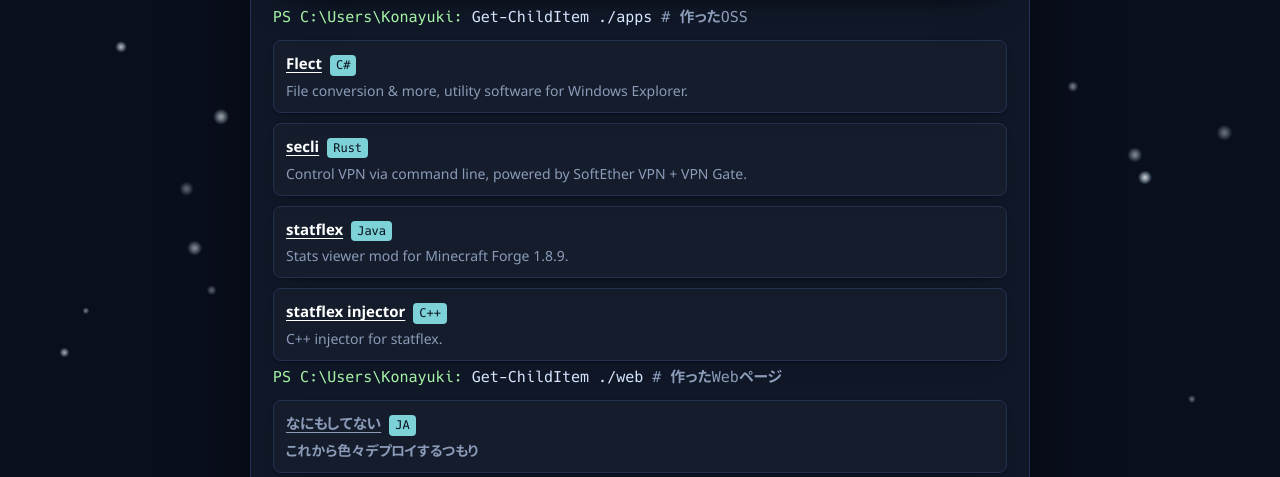
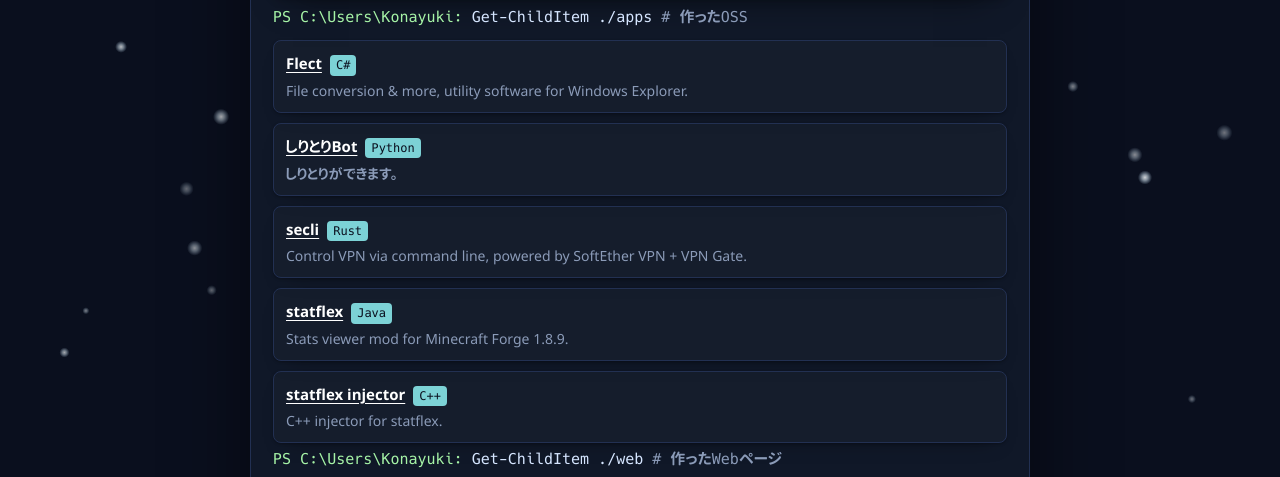
Before and after one commit to Konayukiw/konayuki.xyz, a plain HTML site: page docs/index.html in a window 1280 px wide. Shown: the part 308-785 px from the top of the page. Drawn offline with Linux system fonts and the light colour scheme.

Commit message:
Update URL

```diff
--- a/docs/index.html
+++ b/docs/index.html
@@ -73,9 +73,14 @@
           class="comment"># 作ったOSS</span></div>
       <div class="out cards" id="sec-apps">
         <div class="card">
-          <div class="row"><a class="name" href="https://github.com/Konayukiw/Flect">Flect</a> <span
+          <div class="row"><a class="name" href="https://flect.konayuki.xyz">Flect</a> <span
               class="lang">C#</span></div>
           <p class="desc">File conversion & more, utility software for Windows Explorer.</p>
+        </div>
+        <div class="card">
+          <div class="row"><a class="name" href="https://shiritori.konayuki.xyz">しりとりBot</a> <span
+              class="lang">Python</span></div>
+          <p class="desc">しりとりができます。</p>
         </div>
         <div class="card">
           <div class="row"><a class="name" href="https://github.com/Konayukiw/secli">secli</a> <span
@@ -98,8 +103,8 @@
           class="comment"># 作ったWebページ</span></div>
       <div class="out cards" id="sec-web">
         <div class="card">
-          <div class="row"><a class="comment">なにもしてない</a> <span class="lang">JA</span></div>
-          <p class="desc">これから色々デプロイするつもり</p>
+          <div class="row"><a class="name" href="https://shiritori.konayuki.xyz">しりとりBot (ウェブ)</a> <span class="lang">JA</span></div>
+          <p class="desc">しりとりができます。</p>
         </div>
       </div>
 
```
